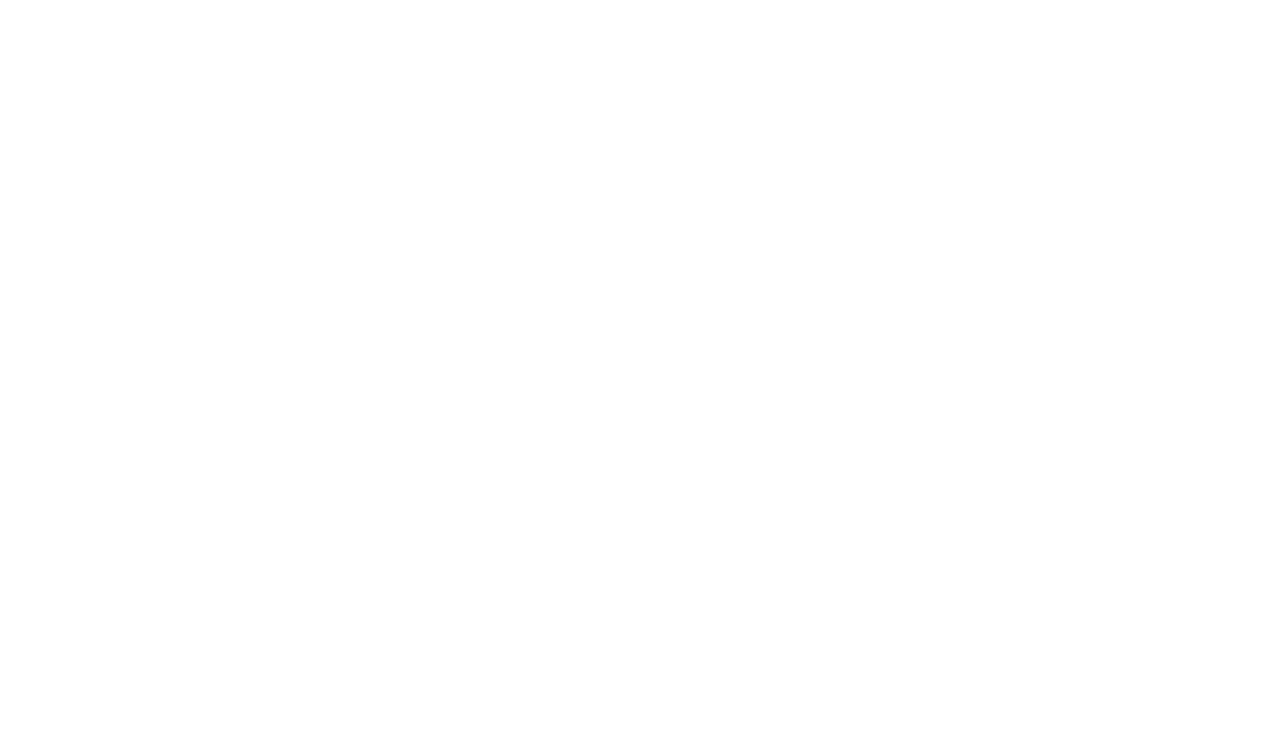
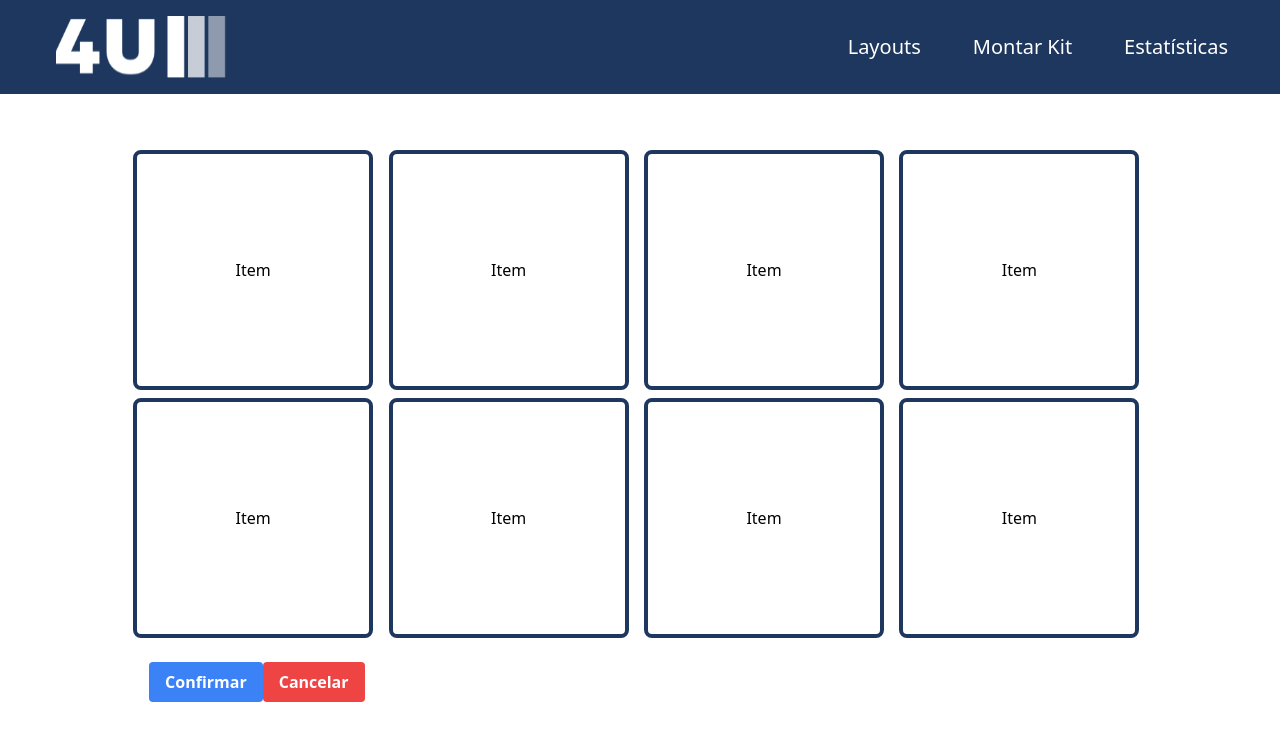
Before and after one commit to Inteli-College/2024-T0008-EC05-G04, a React (Create React App) app in the folder src/frontend/my-app/: page /montarKits in a window 1280 px wide. Before the commit this address had no page. Shown: the top 740 px of the page. Built offline with nearby package versions, Linux system fonts and the light colour scheme.

Commit message:
Feat: montarKits creation

```diff
--- a/src/frontend/my-app/src/App.tsx
+++ b/src/frontend/my-app/src/App.tsx
@@ -3,6 +3,7 @@ import { BrowserRouter as Router, Route, Routes } from 'react-router-dom';
 import Login from './pages/login';
 import Menu from './pages/menuFunc';
 import VisuKits from './pages/visualKits'
+import MontarKit from './pages/montarKits';
 
 function App() {
   return (
@@ -11,6 +12,7 @@ function App() {
         <Route path="/" element={<Login/>} />
         <Route path="/menu" element={<Menu />} />
         <Route path="/visuKits" element={<VisuKits />} />
+        <Route path="/montarKits/*" element={<MontarKit />} />
         // Add more routes as needed
       </Routes>
     </Router>
--- /dev/null
+++ b/src/frontend/my-app/src/pages/montarKits.tsx
@@ -0,0 +1,37 @@
+import React from 'react';
+import Navbar from '../components/navbar'; // Assuming Navbar is in the same directory
+
+const PageContent: React.FC = () => {
+  const items = ['Item', 'Item', 'Item', 'Item', 'Item', 'Item', 'Item', 'Item'];
+
+  const itemStyle = {
+    width: '240px',
+    height: '240px',
+    borderColor: '#1D375E'
+  };
+
+  return (
+    <div className="flex flex-col h-screen">
+      <Navbar />
+      <div className="grid grid-cols-4 gap-2 p-4 mt-10 mx-auto">
+        {items.map((item, index) => (
+          <div key={index} className="border-4 border-gray-200 rounded-lg flex justify-center items-center" style={itemStyle}>
+            {item}
+          </div>
+        ))}
+        <div className="mt-auto bg-white p-4">
+        <div className="flex justify-between">
+          <button className="bg-blue-500 hover:bg-blue-700 text-white font-bold py-2 px-4 rounded">
+            Confirmar
+          </button>
+          <button className="bg-red-500 hover:bg-red-700 text-white font-bold py-2 px-4 rounded">
+            Cancelar
+          </button>
+        </div>
+      </div>
+      </div>
+    </div>
+  );
+};
+
+export default PageContent;
```
